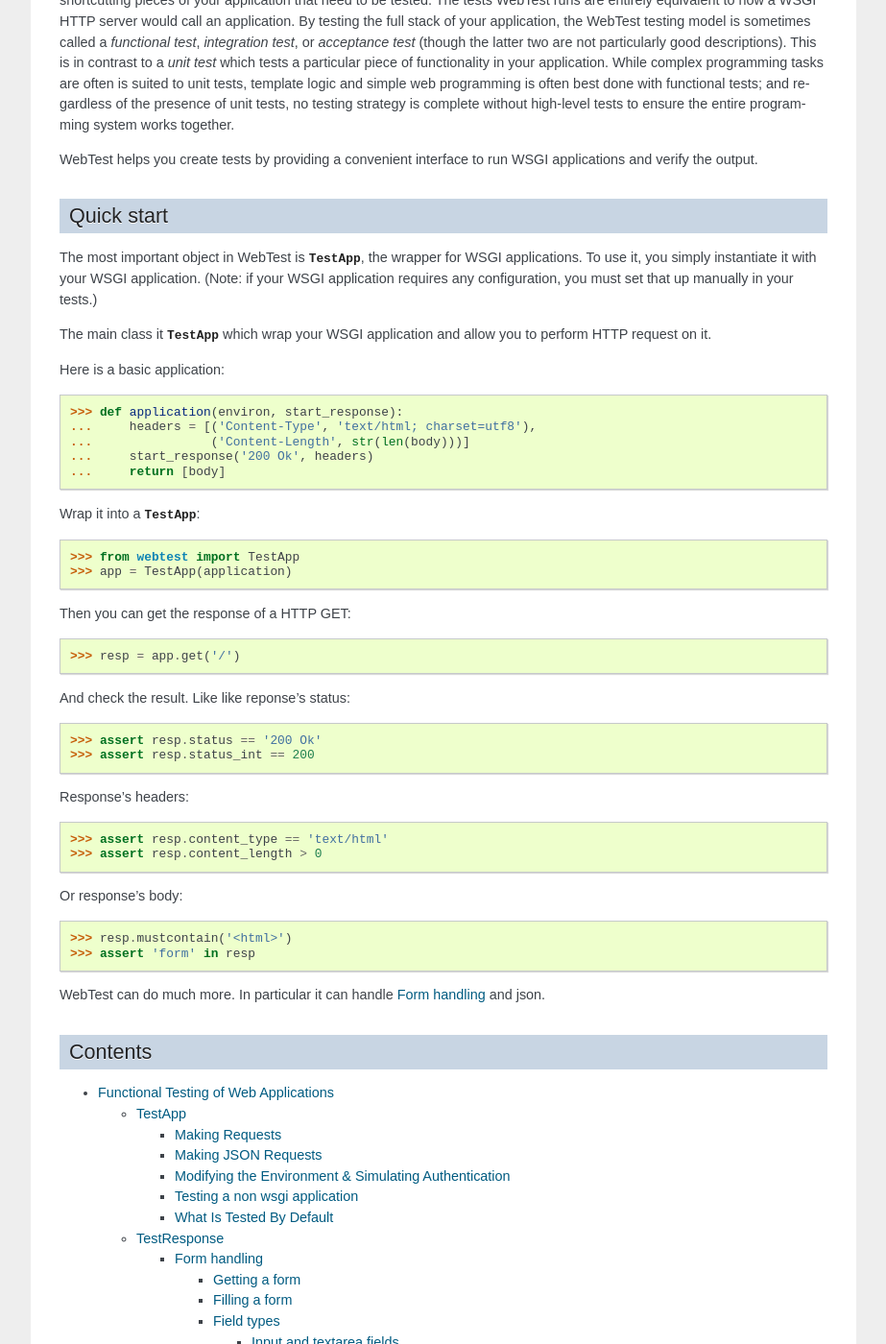
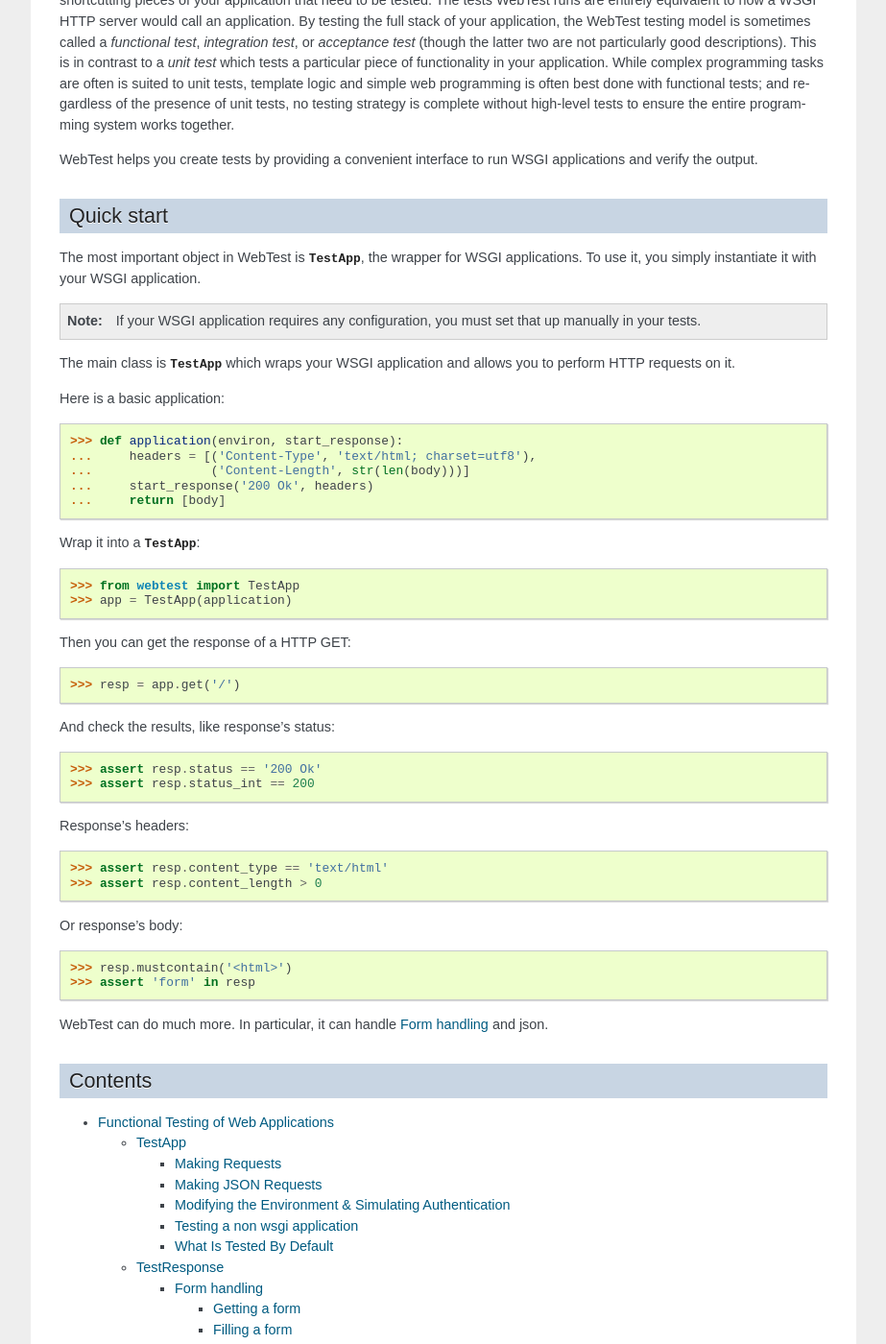
Before and after one commit to Pylons/webtest, a Sphinx documentation site: the page built from docs/index.txt, in a window 1280 px wide and 1400 px high, scrolled down 797 px. Shown: the whole window at 96% size, without its empty margins (198-1121 px from the left). Built offline with Sphinx 7.4.7, drawn with Linux system fonts in a browser that asks for light colours.

Commit message:
various improvements

```diff
--- a/docs/index.txt
+++ b/docs/index.txt
@@ -68,11 +68,15 @@
 
 The most important object in WebTest is :class:`~webtest.TestApp`, the wrapper
 for WSGI applications.  To use it, you simply instantiate it with your WSGI
-application. (Note: if your WSGI application requires any configuration, you
-must set that up manually in your tests.)
+application.
 
-The main class it :class:`~webtest.TestApp` which wrap your WSGI application and
-allow you to perform HTTP request on it.
+.. note::
+
+   If your WSGI application requires any configuration,
+   you must set that up manually in your tests.
+
+The main class is :class:`~webtest.TestApp` which wraps your WSGI application and
+allows you to perform HTTP requests on it.
 
 Here is a basic application::
 
@@ -91,7 +95,7 @@
 
     >>> resp = app.get('/')
 
-And check the result. Like like reponse's status::
+And check the results, like response's status::
 
     >>> assert resp.status == '200 Ok'
     >>> assert resp.status_int == 200
@@ -106,7 +110,7 @@
     >>> resp.mustcontain('<html>')
     >>> assert 'form' in resp
 
-WebTest can do much more. In particular it can handle :doc:`forms` and :doc:`json`.
+WebTest can do much more. In particular, it can handle :doc:`forms` and :doc:`json`.
 
 
 Contents
```
